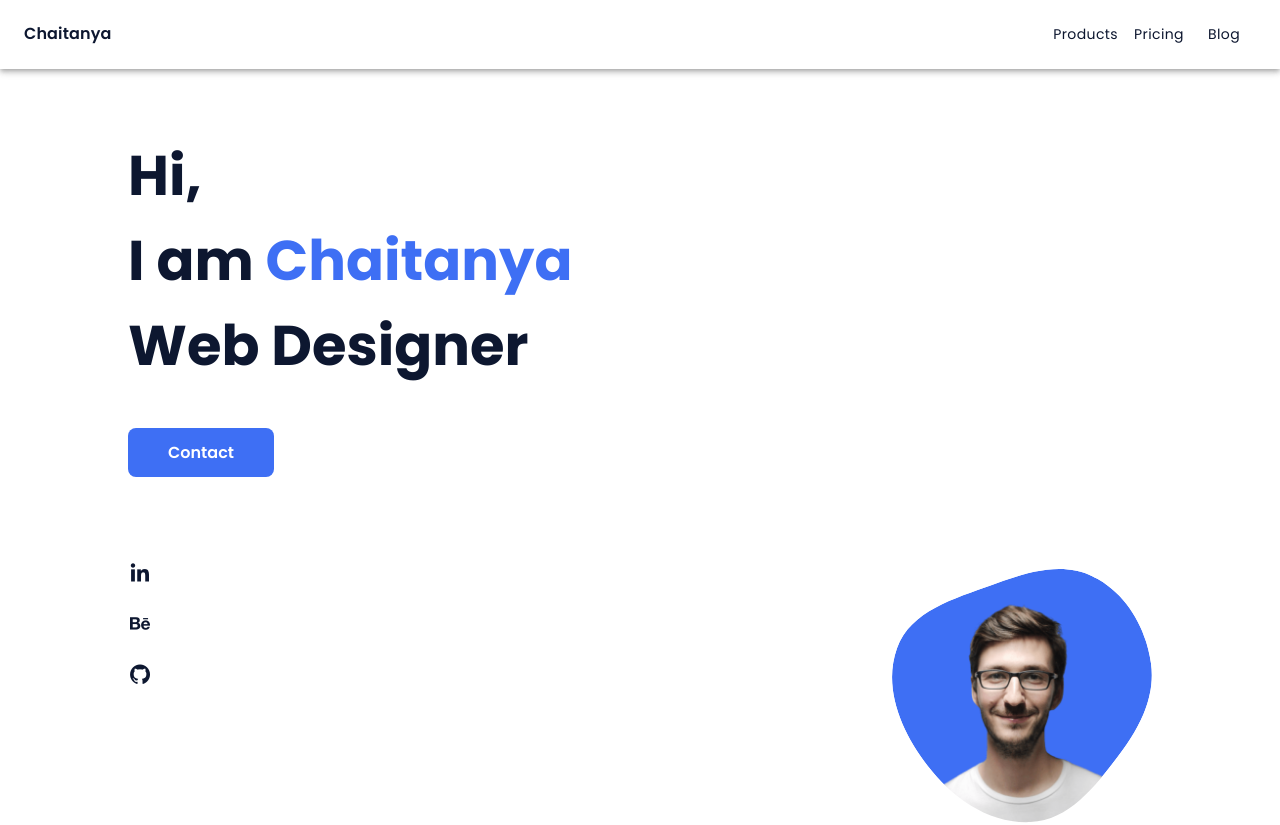
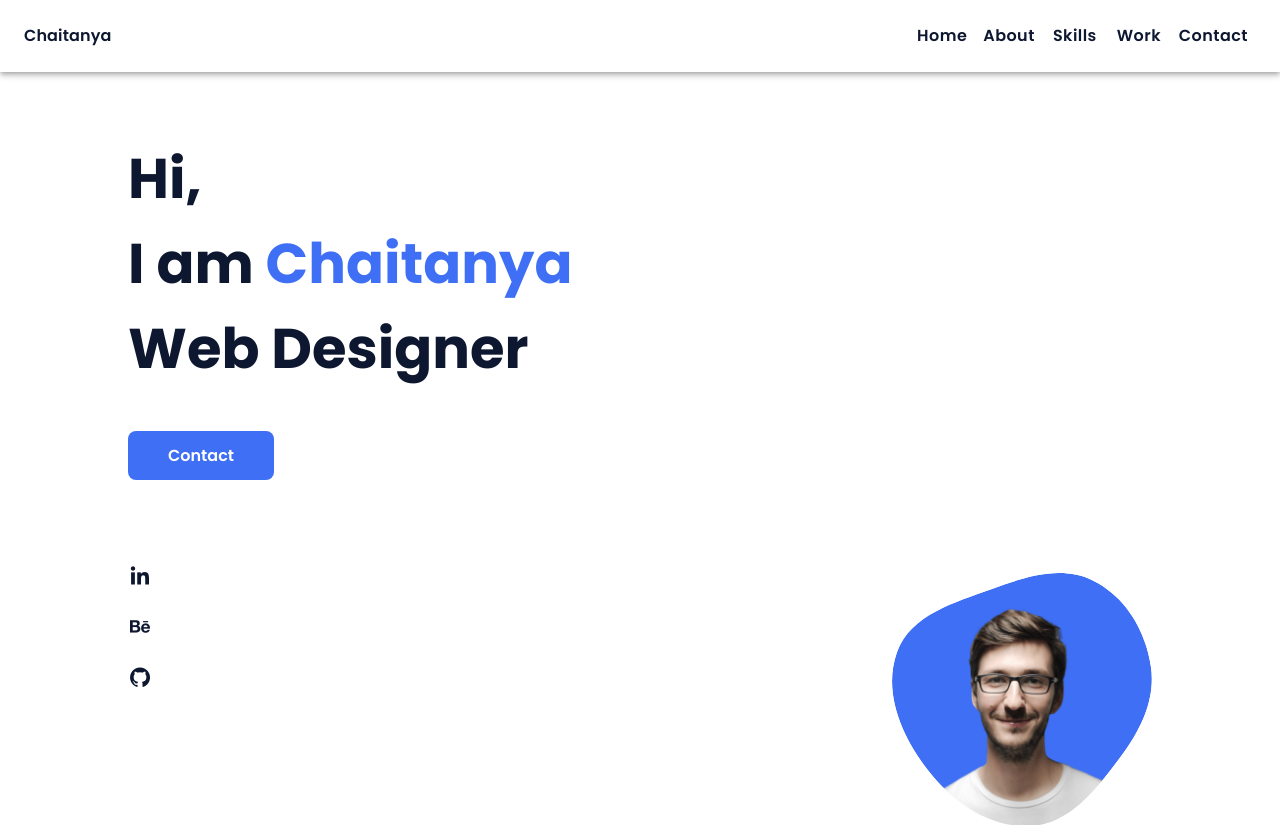
Before and after one commit to Chaitanya037/react-materialui-training, a React (Vite) app: page / in a window 1280 px wide. Shown: the top 825 px of the page. Built offline with nearby package versions, Linux system fonts and the light colour scheme.

Commit message:
Navigation changes

```diff
--- a/src/App.jsx
+++ b/src/App.jsx
@@ -8,10 +8,9 @@ import work3 from "./assets/img/work3.jpg";
 import work4 from "./assets/img/work4.jpg";
 import work5 from "./assets/img/work5.jpg";
 import work6 from "./assets/img/work6.jpg";
-// import Header from './components/navigation/Header.jsx';
+import Header from './components/navigation/Header.jsx';
 import Footer from "./components/navigation/Footer.jsx";
 import Intro from "./components/molecules/Intro.jsx";
-import MaterialHeader from "./components/navigation/MaterialHeader.jsx";
 
 const App = () => {
   AOS.init({
@@ -23,8 +22,7 @@ const App = () => {
 
   return (
     <>
-      <MaterialHeader />
-      {/* <Header /> */}
+      <Header />
       <main className="l-main">
         <Intro />
         <section className="about section " id="about">
--- a/src/assets/css/styles.css
+++ b/src/assets/css/styles.css
@@ -45,7 +45,7 @@ html {
 }
 
 body {
-  margin: var(--header-height) 0 0 0;
+  margin: 0;
   font-family: var(--body-font);
   font-size: var(--normal-font-size);
   color: var(--second-color);
--- a/src/components/navigation/Header.jsx
+++ b/src/components/navigation/Header.jsx
@@ -1,49 +1,131 @@
+import { useState } from "react";
+import AppBar from "@mui/material/AppBar";
+import Box from "@mui/material/Box";
+import Toolbar from "@mui/material/Toolbar";
+import IconButton from "@mui/material/IconButton";
+import Typography from "@mui/material/Typography";
+import Menu from "@mui/material/Menu";
+import MenuIcon from "@mui/icons-material/Menu";
+import Container from "@mui/material/Container";
+import Button from "@mui/material/Button";
+import MenuItem from "@mui/material/MenuItem";
+
+const pages = ["Home", "About", "Skills", "Work", "Contact"];
+
 const Header = () => {
+  const [anchorElNav, setAnchorElNav] = useState(null);
+
+  const handleOpenNavMenu = (event) => {
+    setAnchorElNav(event.currentTarget);
+  };
+  const handleCloseNavMenu = () => {
+    setAnchorElNav(null);
+  };
+
   return (
-    <header className="l-header">
-      <nav className="nav bd-grid">
-        <div>
-          <a href="#" className="nav__logo">
+    <AppBar component="nav" position="static" sx={{ backgroundColor: "#fff" }}>
+      <Container maxWidth="xl">
+        <Toolbar disableGutters>
+          <Typography
+            variant="h6"
+            noWrap
+            component="a"
+            href="#app-bar-with-responsive-menu"
+            sx={{
+              mr: 2,
+              display: { xs: "none", md: "flex" },
+              fontFamily: "var(--body-font)",
+              fontWeight: "var(--font-semi)",
+              fontSize: "var(--normal-font-size)",
+              color: "var(--second-color)",
+              textDecoration: "none",
+            }}
+          >
             Chaitanya
-          </a>
-        </div>
-
-        <div className="nav__menu" id="nav-menu">
-          <ul className="nav__list">
-            <li className="nav__item">
-              <a href="#home" className="nav__link active-link">
-                Home
-              </a>
-            </li>
-            <li className="nav__item">
-              <a href="#about" className="nav__link">
-                About
-              </a>
-            </li>
-            <li className="nav__item">
-              <a href="#skills" className="nav__link">
-                Skills
-              </a>
-            </li>
-            <li className="nav__item">
-              <a href="#work" className="nav__link">
-                Work
-              </a>
-            </li>
-            <li className="nav__item">
-              <a href="#contact" className="nav__link">
-                Contact
-              </a>
-            </li>
-          </ul>
-        </div>
-
-        <div className="nav__toggle" id="nav-toggle">
-          <i className="bx bx-menu"></i>
-        </div>
-      </nav>
-    </header>
+          </Typography>
+          <Typography
+            variant="h5"
+            noWrap
+            component="a"
+            href="#app-bar-with-responsive-menu"
+            sx={{
+              mr: 2,
+              display: { xs: "flex", md: "none" },
+              flexGrow: 1,
+              fontFamily: "var(--body-font)",
+              fontWeight: "var(--font-semi)",
+              fontSize: "var(--normal-font-size)",
+              color: "var(--second-color)",
+              textDecoration: "none",
+            }}
+          >
+            Chaitanya
+          </Typography>
+          <Box sx={{ flexGrow: 1, display: { xs: "flex", md: "none" }, justifyContent: 'flex-end' }}>
+            <IconButton
+              size="large"
+              aria-label="account of current user"
+              aria-controls="menu-appbar"
+              aria-haspopup="true"
+              onClick={handleOpenNavMenu}
+              color="inherit"
+              sx={{ color: "#000" }}
+            >
+              <MenuIcon />
+            </IconButton>
+            <Menu
+              id="menu-appbar"
+              anchorEl={anchorElNav}
+              anchorOrigin={{
+                vertical: "bottom",
+                horizontal: "left",
+              }}
+              keepMounted
+              transformOrigin={{
+                vertical: "top",
+                horizontal: "left",
+              }}
+              open={Boolean(anchorElNav)}
+              onClose={handleCloseNavMenu}
+              sx={{
+                display: { xs: "block", md: "none" },
+              }}
+            >
+              {pages.map((page) => (
+                <MenuItem key={page} onClick={handleCloseNavMenu}>
+                  <Typography textAlign="center">{page}</Typography>
+                </MenuItem>
+              ))}
+            </Menu>
+          </Box>
+          <Box
+            sx={{
+              flexGrow: 1,
+              display: { xs: "none", md: "flex" },
+              justifyContent: { xs: "none", md: "flex-end" },
+            }}
+          >
+            {pages.map((page) => (
+              <Button
+                key={page}
+                onClick={handleCloseNavMenu}
+                sx={{
+                  my: 2,
+                  display: "block",
+                  fontFamily: "var(--body-font)",
+                  fontWeight: "var(--font-semi)",
+                  fontSize: "var(--normal-font-size)",
+                  color: "var(--second-color)",
+                  textTransform: "none",
+                }}
+              >
+                {page}
+              </Button>
+            ))}
+          </Box>
+        </Toolbar>
+      </Container>
+    </AppBar>
   );
-};
-
+}
 export default Header;
--- a/src/components/navigation/MaterialHeader.jsx
+++ /dev/null
@@ -1,118 +0,0 @@
-import { useState } from "react";
-import AppBar from "@mui/material/AppBar";
-import Box from "@mui/material/Box";
-import Toolbar from "@mui/material/Toolbar";
-import IconButton from "@mui/material/IconButton";
-import Typography from "@mui/material/Typography";
-import Menu from "@mui/material/Menu";
-import MenuIcon from "@mui/icons-material/Menu";
-import Container from "@mui/material/Container";
-import Button from "@mui/material/Button";
-import MenuItem from "@mui/material/MenuItem";
-
-const pages = ["Products", "Pricing", "Blog"];
-
-function MaterialHeader() {
-  const [anchorElNav, setAnchorElNav] = useState(null);
-
-  const handleOpenNavMenu = (event) => {
-    setAnchorElNav(event.currentTarget);
-  };
-  const handleCloseNavMenu = () => {
-    setAnchorElNav(null);
-  };
-
-  return (
-    <AppBar component="nav" position="static" sx={{ backgroundColor: "#fff" }}>
-      <Container maxWidth="xl">
-        <Toolbar disableGutters>
-          <Typography
-            variant="h6"
-            noWrap
-            component="a"
-            href="#app-bar-with-responsive-menu"
-            sx={{
-              mr: 2,
-              display: { xs: "none", md: "flex" },
-              fontFamily: "var(--body-font)",
-              fontWeight: 600,
-              fontSize: "var(--normal-font-size)",
-              color: "var(--second-color)",
-              textDecoration: "none",
-            }}
-          >
-            Chaitanya
-          </Typography>
-
-          <Box sx={{ flexGrow: 1, display: { xs: "flex", md: "none" } }}>
-            <IconButton
-              size="large"
-              aria-label="account of current user"
-              aria-controls="menu-appbar"
-              aria-haspopup="true"
-              onClick={handleOpenNavMenu}
-              color="inherit"
-              sx={{ color: "#000", }}
-            >
-              <MenuIcon />
-            </IconButton>
-            <Menu
-              id="menu-appbar"
-              anchorEl={anchorElNav}
-              anchorOrigin={{
-                vertical: "bottom",
-                horizontal: "left",
-              }}
-              keepMounted
-              transformOrigin={{
-                vertical: "top",
-                horizontal: "left",
-              }}
-              open={Boolean(anchorElNav)}
-              onClose={handleCloseNavMenu}
-              sx={{
-                display: { xs: "block", md: "none" },
-              }}
-            >
-              {pages.map((page) => (
-                <MenuItem key={page} onClick={handleCloseNavMenu}>
-                  <Typography textAlign="center">{page}</Typography>
-                </MenuItem>
-              ))}
-            </Menu>
-          </Box>
-          <Typography
-            variant="h5"
-            noWrap
-            component="a"
-            href="#app-bar-with-responsive-menu"
-            sx={{
-              mr: 2,
-              display: { xs: "flex", md: "none" },
-              flexGrow: 1,
-              fontFamily: "monospace",
-              fontWeight: 700,
-              letterSpacing: ".3rem",
-              color: "inherit",
-              textDecoration: "none",
-            }}
-          >
-            Chaitanya
-          </Typography>
-          <Box sx={{ flexGrow: 1, display: { xs: "none", md: "flex" }, justifyContent: {xs: "none", md:"flex-end"} }}>
-            {pages.map((page) => (
-              <Button
-                key={page}
-                onClick={handleCloseNavMenu}
-                sx={{ my: 2, display: "block", fontFamily: "var(--body-font)", color: "var(--second-color)", textTransform: "none" }}
-              >
-                {page}
-              </Button>
-            ))}
-          </Box>
-        </Toolbar>
-      </Container>
-    </AppBar>
-  );
-}
-export default MaterialHeader;
```
